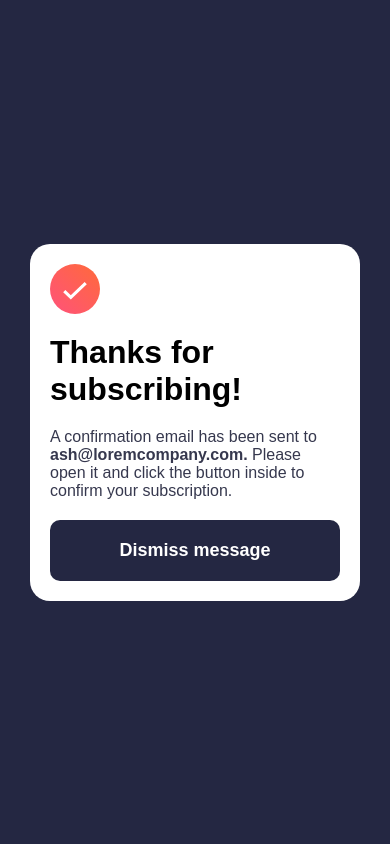
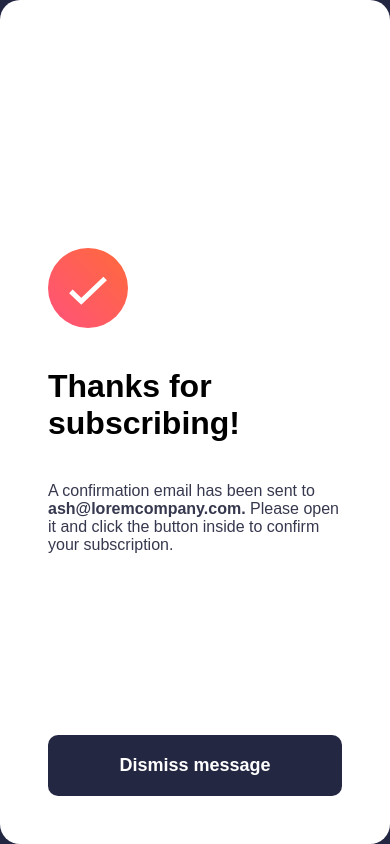
Before and after one commit to mohammed1215/newsletter-sign-up, a plain HTML site: page index.html in a window 390 px wide. Both pictures are taken after typing "name@example.com" into the empty fields and a click on the button "Subscribe to monthly newsletter". Drawn offline with Linux system fonts and the light colour scheme.

Commit message:
edit page

```diff
--- a/main.css
+++ b/main.css
@@ -136,3 +136,38 @@ form.active,
 main.active {
   max-width: 400px;
 }
+
+@media (max-width: 768px) {
+  .main-content {
+    flex-direction: column-reverse;
+    padding: 0;
+  }
+  .illustration-image {
+    max-width: 100%;
+  }
+  main.active {
+    padding: 0;
+    height: 100%;
+    max-width: 100%;
+  }
+  .success {
+    height: 100vh;
+    width: 100%;
+    justify-content: center;
+    padding: 4em;
+  }
+
+  .success.active {
+    gap: 40px;
+    padding: max(3em, 8%);
+  }
+  .success-image {
+    margin-top: 200px;
+    width: 80px;
+  }
+  .success-para {
+    margin-bottom: auto;
+  }
+  .succes-submit-button {
+  }
+}
--- a/main.js
+++ b/main.js
@@ -52,3 +52,21 @@ function handleDismiss(e) {
   document.querySelector(".illustration-image").style.display = "block"
   document.querySelector("main").classList.remove("active")
 }
+
+// when the page render set the image to suit the size
+if (window.innerWidth <= 768) {
+  document.querySelector("img.illustration-image").src =
+    "assets/images/illustration-sign-up-mobile.svg"
+}
+
+window.addEventListener("resize", (e) => {
+  // Handle images
+  if (window.innerWidth > 768) {
+    document.querySelector("img.illustration-image").src =
+      "assets/images/illustration-sign-up-desktop.svg"
+  } else {
+    document.querySelector("img.illustration-image").src =
+      "assets/images/illustration-sign-up-mobile.svg"
+  }
+  console.log(window.innerWidth)
+})
```
Also changed, not shown: index.html (+0 -5 lines).
